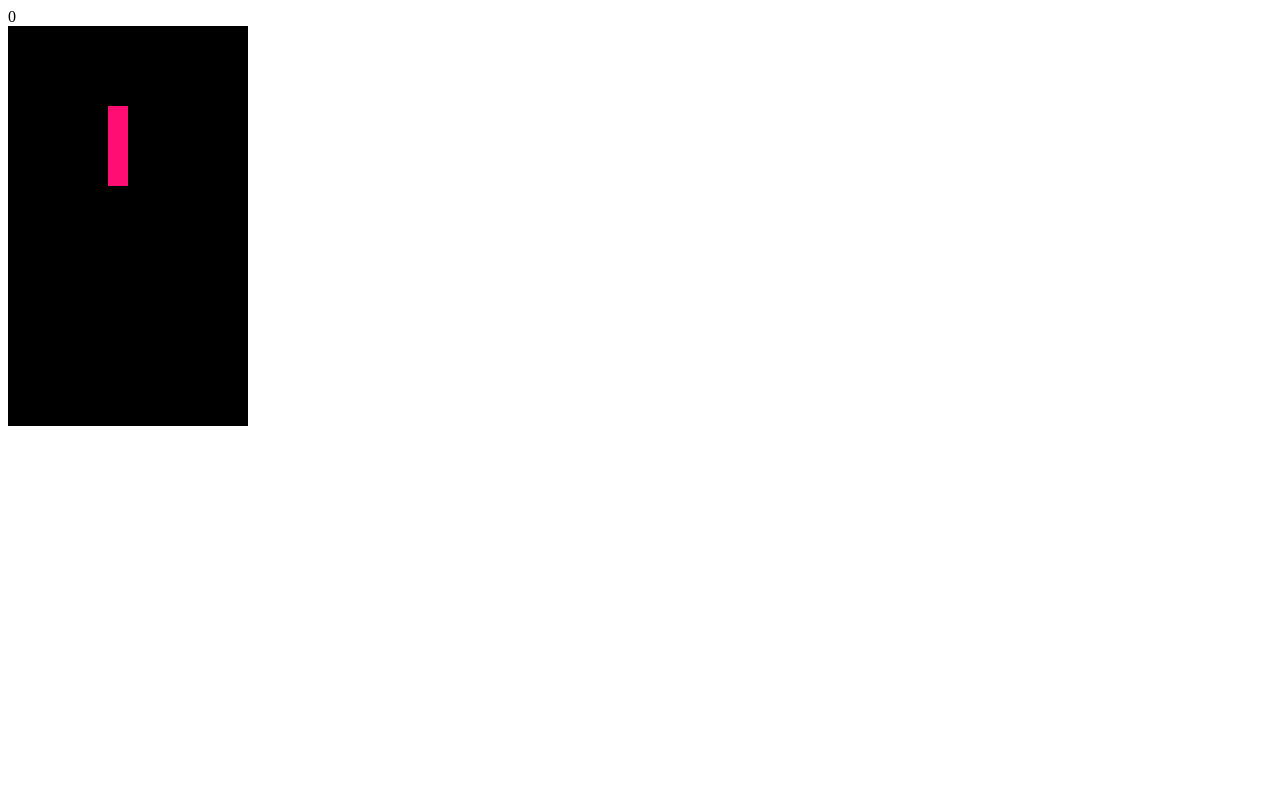
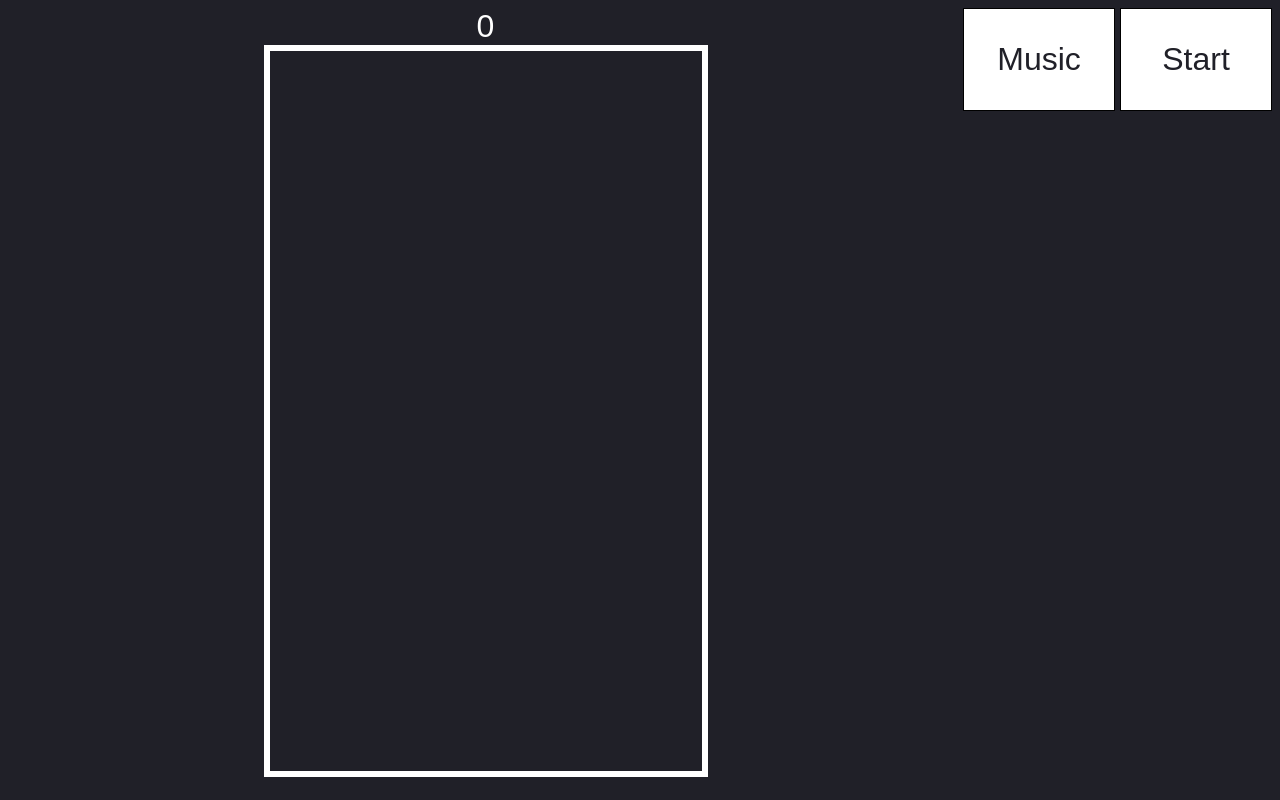
Before and after one commit to Kiddiflame/Lokaverkefni_Vef_2017, a plain HTML site: page Vef_Lokaverkefni_2017/Index.html in a window 1280 px wide. Drawn offline with Linux system fonts and the light colour scheme.

Commit message:
Finished music button and commented out other things

```diff
--- a/Vef_Lokaverkefni_2017/CSS/Stylesheet.css
+++ b/Vef_Lokaverkefni_2017/CSS/Stylesheet.css
@@ -9,3 +9,28 @@ body {
         border: solid .2em #fff;
         height: 90vh;
       }
+
+#Start_btn
+{
+  color: #202028;
+  background-color: white;
+   width: 150px;
+  border: solid 1px black;
+  text-align:center;
+  cursor: pointer;
+  float:right;
+  margin: 0;
+}
+
+#Music_btn
+{
+
+    color: #202028;
+  background-color: white;
+   width: 150px;
+  border: solid 1px black;
+  text-align:center;
+  cursor: pointer;
+  float: right;
+  margin-right: 5px;
+}
--- a/Vef_Lokaverkefni_2017/Index.html
+++ b/Vef_Lokaverkefni_2017/Index.html
@@ -1,10 +1,22 @@
 <html>
 	<head>
 		<title>Tetris game</title>
+		<link rel="stylesheet" href="CSS/stylesheet.css">
+	</head>
 		<body>
+			<div id="Start_btn">
+  <p>Start</p>
+</div>
+<div id="Music_btn">
+	<p>Music</p>
+</div>
 		 	<div id="score"></div>
 			<div id="high_score"></div>
 			<canvas id = "tetris" width = "240" height = "400"></canvas>
+
+		</body>
 		<script src = "JS/js_tetris.js"></script>
-	</body>
+<audio id="Music_track">
+<source src="Resources/Tetris_theme.mp3">
+</audio>
 <html>
--- a/Vef_Lokaverkefni_2017/JS/js_tetris.js
+++ b/Vef_Lokaverkefni_2017/JS/js_tetris.js
@@ -1,8 +1,43 @@
 //skilgreina fyrst of fremst svæðið sem ég er að vinna í, þ
 const canvas = document.getElementById('tetris');
 const context = canvas.getContext('2d');
-var Hscore;
+//var Hscore;
 
+var Mbt = document.getElementById('Music_btn');
+//var Sbt = document.getElementById('Start_btn');
+var playing = false;
+
+Mbt.addEventListener("click", function() {
+    if (playing == true)
+    {
+        pauseAudio();
+        playing = false;
+    }
+    else if(playing == false)
+    {
+        playAudio();
+        playing = true;
+    }
+}, false);
+
+function playAudio()
+{
+
+document.getElementById("Music_track").play();
+}
+
+function pauseAudio()
+{
+
+ document.getElementById("Music_track").pause();
+}
+
+
+/*Sbt.addEventListener("click", function() {
+
+}, false);*/
+
+//Skilgreinir stærðarskalann fyrir leikjaborðið, hver einn pixell jafngildir 20 pixla í x og y ás
 context.scale(20, 20);
 
 function arenaSweep() {
@@ -23,7 +58,8 @@ function arenaSweep() {
     }
 }
 
-function collide(arena, player) {
+//Skilgreinir collision detection fyrir kubbanna og leikjavellinn sjálfann
+function collision(arena, player) {
     const m = player.matrix;
     const o = player.pos;
     for (let y = 0; y < m.length; ++y) {
@@ -108,10 +144,10 @@ function drawMatrix(matrix, offset) {
     });
 }
 
+//N
 function draw() {
     context.fillStyle = '#000';
     context.fillRect(0, 0, canvas.width, canvas.height);
-
     drawMatrix(arena, {x: 0, y: 0});
     drawMatrix(player.matrix, player.pos);
 }
@@ -125,7 +161,7 @@ function merge(arena, player) {
         });
     });
 }
-
+//gerir notanda kleyft til að snúa kubbinu sem er teiknaður við
 function rotate(matrix, dir) {
     for (let y = 0; y < matrix.length; ++y) {
         for (let x = 0; x < y; ++x) {
@@ -145,10 +181,10 @@ function rotate(matrix, dir) {
         matrix.reverse();
     }
 }
-
+//
 function playerDrop() {
     player.pos.y++;
-    if (collide(arena, player)) {
+    if (collision(arena, player)) {
         player.pos.y--;
         merge(arena, player);
         playerReset();
@@ -160,7 +196,7 @@ function playerDrop() {
 
 function playerMove(offset) {
     player.pos.x += offset;
-    if (collide(arena, player)) {
+    if (collision(arena, player)) {
         player.pos.x -= offset;
     }
 }
@@ -171,7 +207,7 @@ function playerReset() {
     player.pos.y = 0;
     player.pos.x = (arena[0].length / 2 | 0) -
                    (player.matrix[0].length / 2 | 0);
-    if (collide(arena, player)) {
+    if (collision(arena, player)) {
         arena.forEach(row => row.fill(0));
         player.score = 0;
         updateScore();
@@ -182,7 +218,7 @@ function playerRotate(dir) {
     const pos = player.pos.x;
     let offset = 1;
     rotate(player.matrix, dir);
-    while (collide(arena, player)) {
+    while (collision(arena, player)) {
         player.pos.x += offset;
         offset = -(offset + (offset > 0 ? 1 : -1));
         if (offset > player.matrix[0].length) {
@@ -253,6 +289,34 @@ const player = {
     score: 0,
 };
 
+/*function musicPlay()
+{
+    var active = false;
+    if (active == false)
+    {
+        active = true;
+
+
+    }
+    else
+    {
+        active = false;
+        document.getElementById('Music_track').pause();
+    }
+
+}
+*/
+
+/*var mt = document.getElementById("Music_button");
+mt.addEventListener("click", function()
+    {
+        var audio = "Resources/Tetris_theme.mp3";
+        audio.play()}, false);*/
+
 playerReset();
 updateScore();
 update();
+
+/*
+Reset()
+*/
```
Lines whose indentation alone changed are shown as unchanged.
